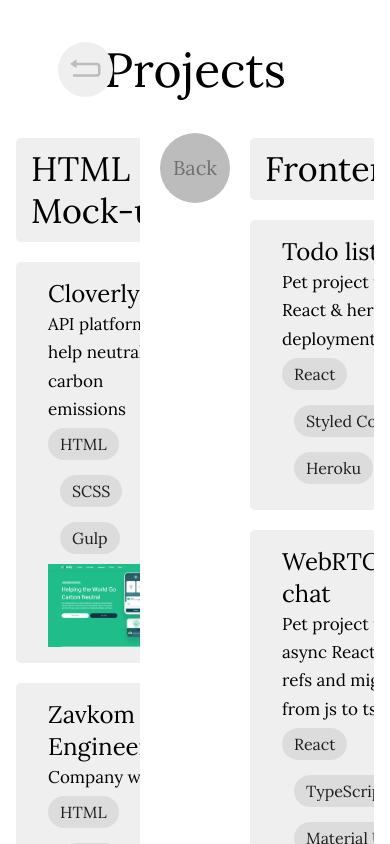
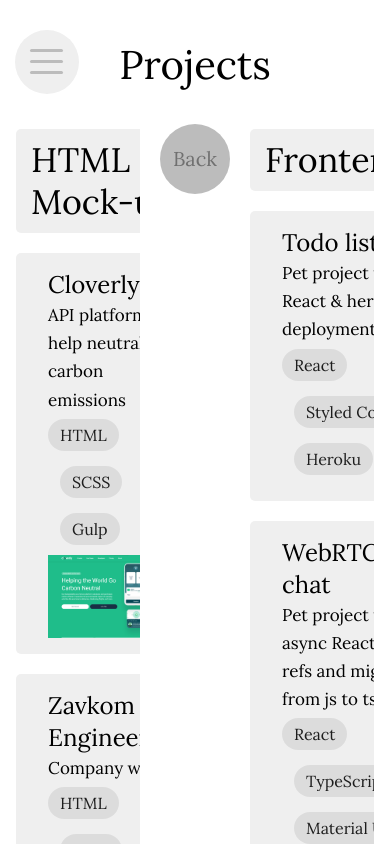
Before and after one commit to Dispersioned/web, a React (Create React App) app: page /projects in a window 390 px wide. Built offline with nearby package versions, Linux system fonts and the light colour scheme.

Commit message:
work but bad

```diff
--- a/src/components/AboutMe/AboutMe.tsx
+++ b/src/components/AboutMe/AboutMe.tsx
@@ -10,7 +10,7 @@ const AboutMe: React.FC = () => {
       animate={{ opacity: 1 }}
       exit={{ opacity: 0 }}
     >
-      <Paragraph>Hi there. My name’s Max, i am a frontend developer.</Paragraph>
+      <Paragraph>Hi there. My name’s Max, I am a frontend developer.</Paragraph>
       <Paragraph>
         I was born 2002, Russia. At school I was fond of technical sciences. Later began to study
         html make-up and javascript. Now I am a 2nd-year student of software engineering speciality
--- a/src/components/Layout/Layout.tsx
+++ b/src/components/Layout/Layout.tsx
@@ -1,17 +1,12 @@
-import { Typography } from '@mui/material'
 import { motion } from 'framer-motion'
 import React from 'react'
 import { LayoutProps } from './interface'
-import { Wrapper } from './style'
+import { Title, Wrapper } from './style'
 
 const Layout: React.FC<LayoutProps> = ({ title, children }) => {
   return (
     <Wrapper>
-      <Typography
-        variant="h1"
-        align="center"
-        sx={{ fontSize: { xs: '3rem', sm: '4rem', md: '5rem' } }}
-      >
+      <Title variant="h1" align="center">
         <motion.div
           key={title}
           initial={{ x: '40px', opacity: 0 }}
@@ -19,7 +14,7 @@ const Layout: React.FC<LayoutProps> = ({ title, children }) => {
         >
           {title}
         </motion.div>
-      </Typography>
+      </Title>
 
       {children}
     </Wrapper>
--- a/src/components/Layout/style.ts
+++ b/src/components/Layout/style.ts
@@ -1,6 +1,8 @@
+import { Typography } from '@mui/material'
 import styled from 'styled-components'
 
 export const Wrapper = styled.div`
+  position: relative;
   display: grid;
   grid-template-rows: fit-content(100%) fit-content(100%);
   row-gap: max(40px, 5vw);
@@ -9,5 +11,19 @@ export const Wrapper = styled.div`
   @media (max-width: 991px) {
     padding-top: 5vh;
   }
-  /* overflow-x: hidden; */
+  z-index: 1000;
 `
+
+export const Title = styled(Typography)`
+  font-size: 5rem;
+
+  @media (max-width: 1199px) {
+    font-size: 4rem;
+  }
+  @media (max-width: 991px) {
+    font-size: 3rem;
+  }
+  @media (max-width: 767px) {
+    font-size: 2.5rem;
+  }
+`
--- a/src/components/Navigation/Navigation.tsx
+++ b/src/components/Navigation/Navigation.tsx
@@ -1,24 +1,19 @@
+import { IconButton } from '@mui/material'
 import { AnimatePresence, motion } from 'framer-motion'
 import React, { useState } from 'react'
+import back from '../../assets/icons/back.svg'
 import burger from '../../assets/icons/burger.svg'
-import back from '../../assets/icons/back.svg'
 import githubIcon from '../../assets/icons/githubIcon.svg'
 import headhunterIcon from '../../assets/icons/headhunterIcon.svg'
 import telegramIcon from '../../assets/icons/telegramIcon.svg'
 import { isMobile } from '../../services/sizes'
 import { Wrapper } from './style'
-import { IconButton } from '@mui/material'
 
 const Navigation: React.FC = () => {
   const [isNavHovered, setIsNavHovered] = useState(false)
 
   return (
     <Wrapper>
-      {isMobile() ? (
-        <IconButton component="span">
-          <img src={back} alt="back" style={{ width: 55, height: 55 }} />
-        </IconButton>
-      ) : (
       <motion.div
         onHoverStart={() => setIsNavHovered(true)}
         onHoverEnd={() => setIsNavHovered(false)}
@@ -34,13 +29,13 @@ const Navigation: React.FC = () => {
         <AnimatePresence>
           {isNavHovered && (
             <motion.div
-                key="menu"
+              key="navigation"
               initial={{ opacity: 0, pointerEvents: 'none', y: -60 }}
               animate={{ opacity: 1, pointerEvents: 'all', y: -60 }}
               exit={{ opacity: 0.2, pointerEvents: 'none', y: 0 }}
             >
               <motion.div
-                  key="menu-github"
+                key="navigation-icon-github"
                 initial={{ y: 62, opacity: 0 }}
                 animate={{ y: -20, opacity: 1 }}
                 transition={{ duration: 0.3, ease: 'easeOut' }}
@@ -53,7 +48,7 @@ const Navigation: React.FC = () => {
                 <img src={telegramIcon} alt="menu button" />
               </a>
               <motion.div
-                  key="menu-headhunter"
+                key="navigation-icon-headhunter"
                 initial={{ y: -65, opacity: 0 }}
                 animate={{ y: 20, opacity: 1 }}
                 transition={{ duration: 0.3, ease: 'easeOut' }}
@@ -74,7 +69,6 @@ const Navigation: React.FC = () => {
           )}
         </AnimatePresence>
       </motion.div>
-      )}
     </Wrapper>
   )
 }
--- a/src/components/Navigation/style.ts
+++ b/src/components/Navigation/style.ts
@@ -2,13 +2,14 @@ import styled from 'styled-components'
 
 export const Wrapper = styled.nav`
   position: fixed;
-  left: 50px;
+  z-index: 1001;
+  left: max(15px, 3vw);
   top: calc(10vh + 0.8rem);
 
   @media (max-width: 1200px) {
     top: calc(10.5vh);
   }
   @media (max-width: 991px) {
-    top: calc(4vh);
+    top: calc(4vh - 4px);
   }
 `
--- a/src/components/Skills/style.ts
+++ b/src/components/Skills/style.ts
@@ -3,6 +3,7 @@ import styled from 'styled-components'
 
 export const SkillItem = styled(Chip)`
   font-size: 18px;
+  background-color: var(--color-gray-100);
   margin: 8px 0 0 10px;
   border-radius: 5px;
 `
--- a/src/services/Dice/consts.ts
+++ b/src/services/Dice/consts.ts
@@ -1,5 +1,3 @@
-import { ITable } from '../../components/Dice/interface'
-
-export const DICE_SIZE = 370
+export const DICE_SIZE = 320
 export const GAP = 4
 export const DICE_CELL_SIZE = Math.floor(DICE_SIZE / 3) - GAP
--- a/src/views/Home/Home.tsx
+++ b/src/views/Home/Home.tsx
@@ -12,7 +12,8 @@ import Skills from '../../components/Skills/Skills'
 import { SECTIONS } from '../../config'
 import { WelcomeGenerator } from '../../services/Dice'
 import { isMobile } from '../../services/sizes'
-import { ContentColumn, ContentDesktop, ContentMobile, Gears } from './style'
+import { ContentColumn, ContentDesktop, ContentMobile, Gears, MobileOverlay } from './style'
+import back from '../../assets/icons/back.svg'
 
 const Home: React.FC = () => {
   const [title, setTitle] = useState('Hello!')
@@ -21,7 +22,24 @@ const Home: React.FC = () => {
   const Content = isMobile() ? ContentMobile : ContentDesktop
 
   return (
-    <Container maxWidth="xl">
+    <Container maxWidth="xl" style={{ overflowX: 'hidden' }}>
+      <AnimatePresence>
+        {isMobile() && !WelcomeGenerator.phrases.includes(title) && (
+          <MobileOverlay
+            key="back"
+            drag={isMobile() ? 'x' : false}
+            dragConstraints={{ left: 0, right: 0 }}
+            initial={{ x: 0, y: 0 }}
+            exit={{ y: 200, transition: { duration: 0.3 } }}
+            transition={{ duration: 2 }}
+            onDrag={(_, info) => {
+              if (info.offset.x < -120) setTitle('Hello!')
+            }}
+            src={back}
+          />
+        )}
+      </AnimatePresence>
+
       <Gears>
         <AnimatePresence>
           {isGears && (
@@ -69,7 +87,7 @@ const Home: React.FC = () => {
               </ContentColumn>
             </>
           ) : (
-            <>
+            <AnimatePresence>
               <ContentColumn>
                 <AnimatePresence>
                   {title === SECTIONS.ABOUT_ME && <AboutMe />}
@@ -84,7 +102,7 @@ const Home: React.FC = () => {
               <ContentColumn>
                 <AnimatePresence>{title === SECTIONS.EXPERIENCE && <Experience />}</AnimatePresence>
               </ContentColumn>
-            </>
+            </AnimatePresence>
           )}
         </Content>
       </Layout>
--- a/src/views/Home/style.ts
+++ b/src/views/Home/style.ts
@@ -1,3 +1,4 @@
+import { motion } from 'framer-motion'
 import styled from 'styled-components'
 
 export const ContentDesktop = styled.div`
@@ -10,8 +11,6 @@ export const ContentDesktop = styled.div`
 
 export const ContentMobile = styled.div`
   display: grid;
-  grid-template-columns: 1fr;
-  /* grid-template-r: 1fr; */
   row-gap: 20px;
   align-items: flex-start;
 `
@@ -23,6 +22,8 @@ export const ContentColumn = styled.div`
 `
 
 export const Gears = styled.div`
+  z-index: 100;
+
   #gear1 {
     position: fixed;
     animation: spin 3.5s infinite linear;
@@ -31,6 +32,7 @@ export const Gears = styled.div`
   #gear2 {
     position: fixed;
     animation: spin 4.2s infinite reverse linear;
+    z-index: 100;
   }
 
   @keyframes spin {
@@ -42,3 +44,14 @@ export const Gears = styled.div`
     }
   }
 `
+
+export const MobileOverlay = styled(motion.img)`
+  position: fixed;
+  bottom: 20px;
+  left: 0;
+  width: 100vw;
+  padding: 7px 0;
+  height: 50px;
+  z-index: 100000;
+  transform: translateX(-50%);
+`
```
Also changed, not shown: src/assets/icons/back.svg. Lines whose indentation alone changed are shown as unchanged.
